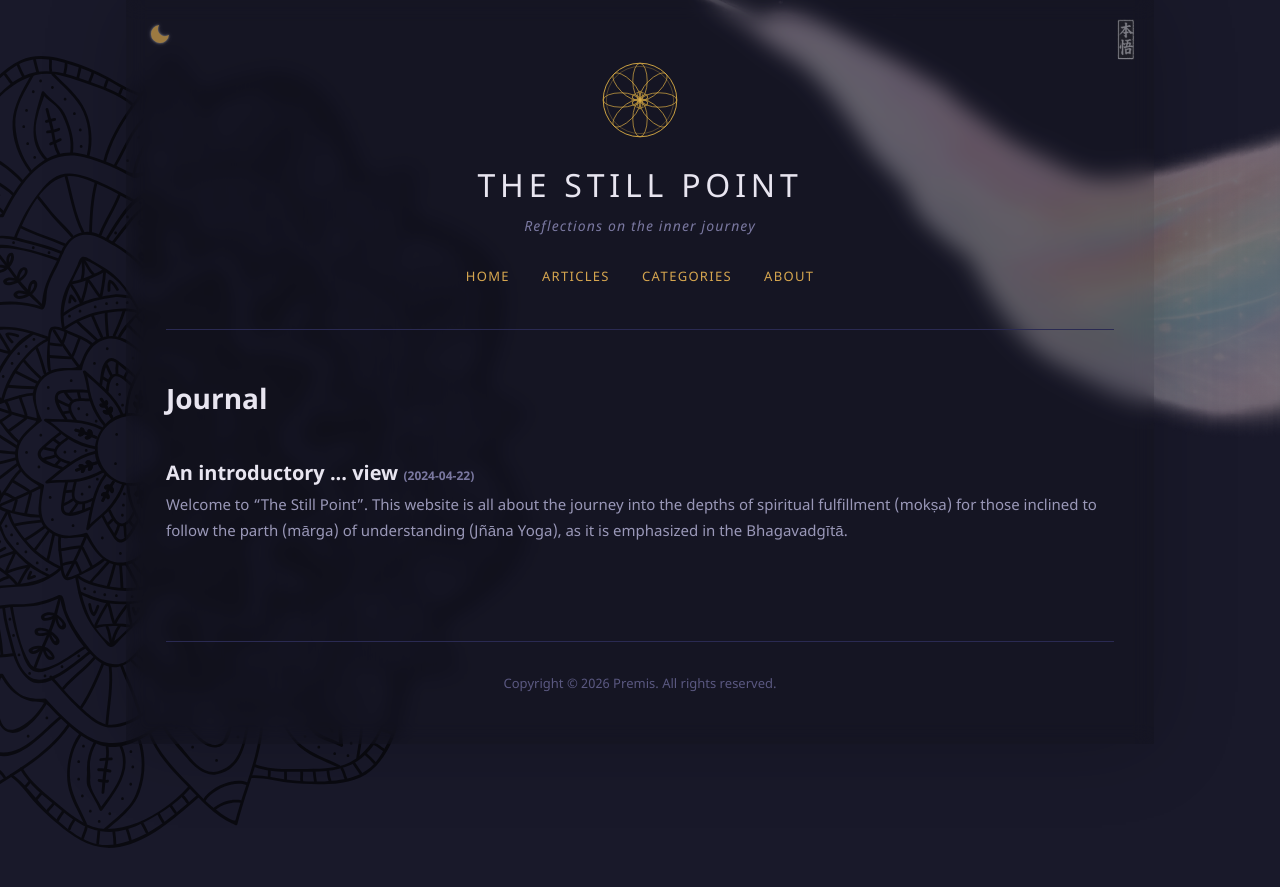
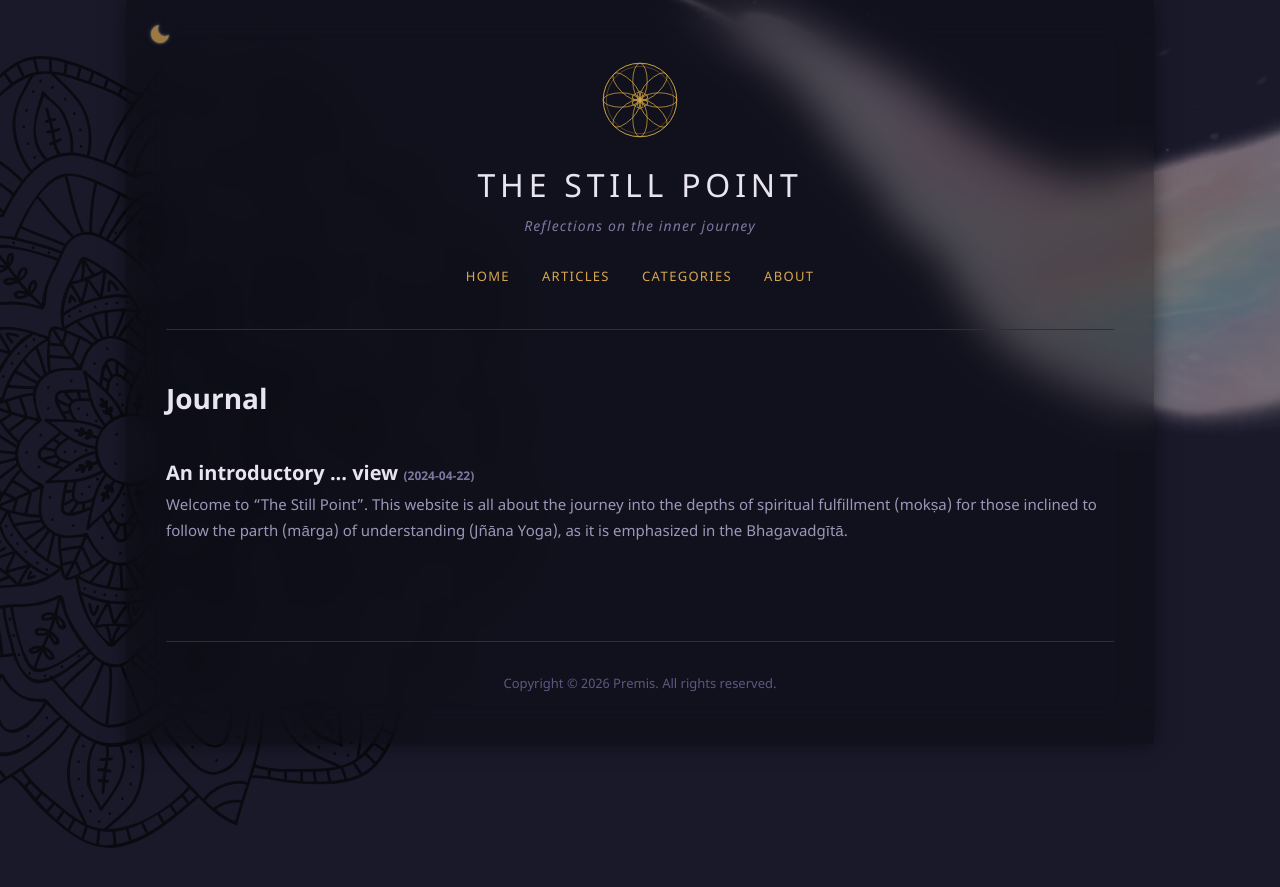
Before and after one commit to premis/premis.github.io, a Jekyll site: the page built from index.html, in a window 1280 px wide. Shown: the top 887 px of the page. Built offline with Jekyll 4.4.1, drawn with Linux system fonts in a browser that asks for light colours.

Commit message:
cloud touchup and windows docker start command

```diff
--- a/_config.yml
+++ b/_config.yml
@@ -2,6 +2,7 @@
 description: Reflections on the inner journey
 author: premis
 url: https://premis.github.io
+repository: premis/premis.github.io
 baseurl: ""
 
 collections:
--- a/_layouts/default.html
+++ b/_layouts/default.html
@@ -21,9 +21,9 @@
         <svg class="icon-crescent" viewBox="0 0 24 24" aria-hidden="true"><path d="M21 12.79A9 9 0 1 1 11.21 3 7 7 0 0 0 21 12.79z" fill="currentColor"/></svg>
       </button>
       </div>
-      <div class="seal-container">
+      <!--<div class="seal-container">
         <img src="{{ "/assets/images/seal.png" | relative_url }}" alt="本悟" class="seal" width="24" height="48">
-      </div>
+      </div>-->
       <header>
         <a href="{{ "/" | relative_url }}">
           <img src="{{ "/assets/images/logo.svg" | relative_url }}" alt="Logo" class="site-logo" />
--- a/assets/css/style.scss
+++ b/assets/css/style.scss
@@ -64,10 +64,10 @@
 .light-effect {
   position: fixed;
   top: -10%;
-  right: -10%;
+  right: -8%;
   width: 70vmax;
   height: 100vh;
-  background: url("../images/pastels.png") top right / contain no-repeat;
+  background: url("../images/pastels2.png") top right / contain no-repeat;
   opacity: 0.4;
   pointer-events: none;
   z-index: 0;
@@ -138,11 +138,10 @@
   padding: 0 40px;
   position: relative;
   z-index: 1;
-  background: rgba(0, 0, 0, 0.15);
-  box-shadow: 0 0 280px rgba(0, 0, 0, 0.15);
-  backdrop-filter: blur(10px);
-  -webkit-backdrop-filter: blur(10px);
-  box-shadow: 0 0 80px rgba(0, 0, 0, 0.2);
+  background: rgba(0, 0, 0, 0.30);
+  backdrop-filter: blur(20px);
+  -webkit-backdrop-filter: blur(20px);
+  box-shadow: 0 0 20px rgba(0, 0, 0, 0.50);
 }
 
 /* ── Header ── */
```
Also changed, not shown: assets/images/cloud_t1.png (added), assets/images/pastels2.png (added), 1 other file.
